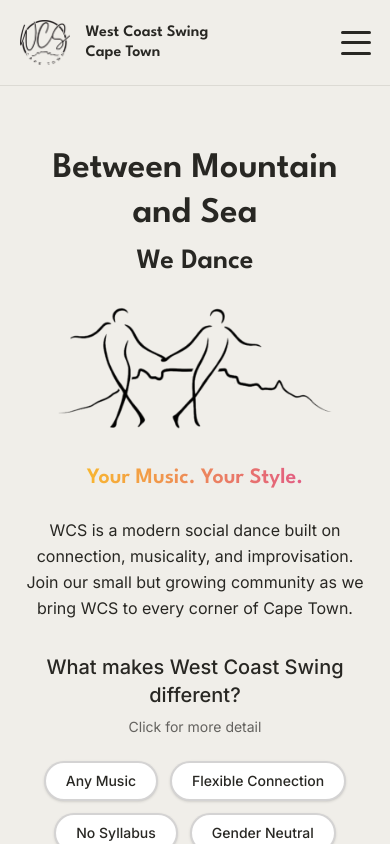
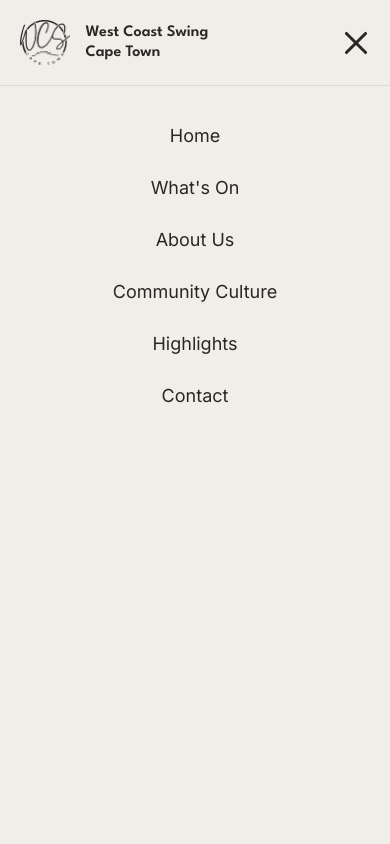
Before and after one commit to Kitri/wcscapetown, a Next.js app: page / in a window 390 px wide. Both pictures are taken after a click on the button "Toggle navigation menu". Shown: the top 844 px of the page. Built offline with nearby package versions, Linux system fonts and the light colour scheme.

Commit message:
fix hamburger and form error

```diff
--- a/components/Header.tsx
+++ b/components/Header.tsx
@@ -1,7 +1,12 @@
+"use client";
+
 import Image from "next/image";
 import Link from "next/link";
+import { useState } from "react";
 
 export default function Header() {
+  const [isMenuOpen, setIsMenuOpen] = useState(false);
+
   return (
     <header className="sticky top-0 z-[1000] bg-cloud-dancer border-b border-text-dark/10 px-[5%] py-5">
       <div className="flex justify-between items-center max-w-[1200px] mx-auto">
@@ -33,13 +38,70 @@ export default function Header() {
         {/* Mobile Hamburger Menu */}
         <button
           className="md:hidden w-[30px] h-[24px] flex flex-col justify-between"
-          aria-label="Open navigation menu"
+          aria-label="Toggle navigation menu"
+          onClick={() => setIsMenuOpen(!isMenuOpen)}
         >
-          <span className="w-full h-[3px] bg-text-dark rounded-sm"></span>
-          <span className="w-full h-[3px] bg-text-dark rounded-sm"></span>
-          <span className="w-full h-[3px] bg-text-dark rounded-sm"></span>
+          <span className={`w-full h-[3px] bg-text-dark rounded-sm transition-transform ${
+            isMenuOpen ? "rotate-45 translate-y-[10.5px]" : ""
+          }`}></span>
+          <span className={`w-full h-[3px] bg-text-dark rounded-sm transition-opacity ${
+            isMenuOpen ? "opacity-0" : ""
+          }`}></span>
+          <span className={`w-full h-[3px] bg-text-dark rounded-sm transition-transform ${
+            isMenuOpen ? "-rotate-45 -translate-y-[10.5px]" : ""
+          }`}></span>
         </button>
       </div>
+
+      {/* Mobile Menu Overlay */}
+      {isMenuOpen && (
+        <div className="md:hidden fixed inset-0 top-[90px] bg-cloud-dancer z-[999]">
+          <nav className="flex flex-col items-center gap-6 py-8">
+            <Link
+              href="/"
+              className="text-text-dark hover:text-yellow-accent transition-colors text-lg"
+              onClick={() => setIsMenuOpen(false)}
+            >
+              Home
+            </Link>
+            <Link
+              href="/whats-on"
+              className="text-text-dark hover:text-pink-accent transition-colors text-lg"
+              onClick={() => setIsMenuOpen(false)}
+            >
+              What's On
+            </Link>
+            <Link
+              href="/about-us"
+              className="text-text-dark hover:text-yellow-accent transition-colors text-lg"
+              onClick={() => setIsMenuOpen(false)}
+            >
+              About Us
+            </Link>
+            <Link
+              href="/community-culture"
+              className="text-text-dark hover:text-pink-accent transition-colors text-lg"
+              onClick={() => setIsMenuOpen(false)}
+            >
+              Community Culture
+            </Link>
+            <Link
+              href="/news"
+              className="text-text-dark hover:text-yellow-accent transition-colors text-lg"
+              onClick={() => setIsMenuOpen(false)}
+            >
+              Highlights
+            </Link>
+            <Link
+              href="/contact"
+              className="text-text-dark hover:text-pink-accent transition-colors text-lg"
+              onClick={() => setIsMenuOpen(false)}
+            >
+              Contact
+            </Link>
+          </nav>
+        </div>
+      )}
     </header>
   );
 }
--- a/lib/googleSheets.ts
+++ b/lib/googleSheets.ts
@@ -1,9 +1,24 @@
 import { google } from "googleapis";
+
+// Parse the private key properly, handling both formats
+function parsePrivateKey(key: string | undefined): string | undefined {
+  if (!key) return undefined;
+
+  // If the key contains literal \n strings, replace them with actual newlines
+  let parsedKey = key.replace(/\\n/g, "\n");
+
+  // Ensure the key has proper BEGIN and END markers
+  if (!parsedKey.includes("-----BEGIN PRIVATE KEY-----")) {
+    console.error("Invalid private key format: missing BEGIN marker");
+  }
+
+  return parsedKey;
+}
 
 const auth = new google.auth.GoogleAuth({
   credentials: {
     client_email: process.env.GOOGLE_SERVICE_ACCOUNT_EMAIL,
-    private_key: process.env.GOOGLE_PRIVATE_KEY?.replace(/\\n/g, "\n"),
+    private_key: parsePrivateKey(process.env.GOOGLE_PRIVATE_KEY),
   },
   scopes: ["https://www.googleapis.com/auth/spreadsheets"],
 });
```
